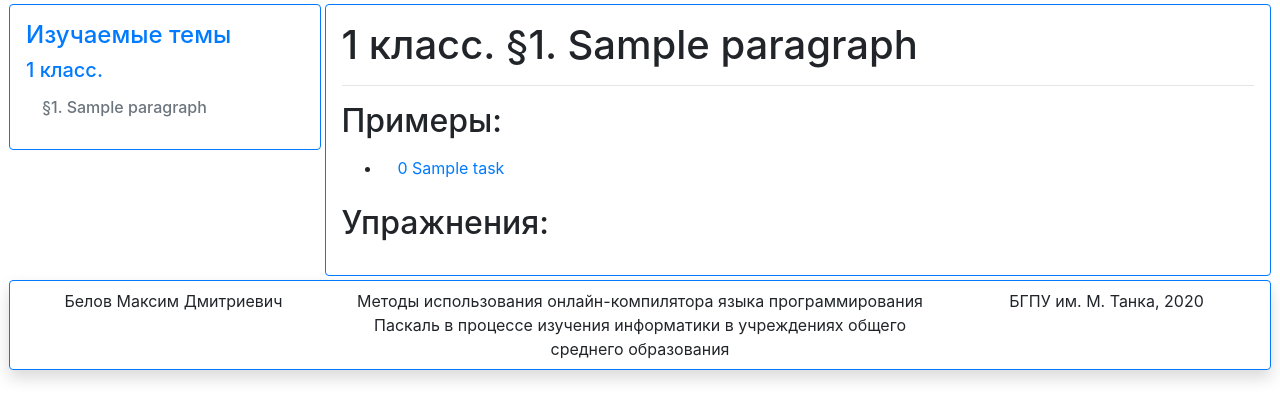
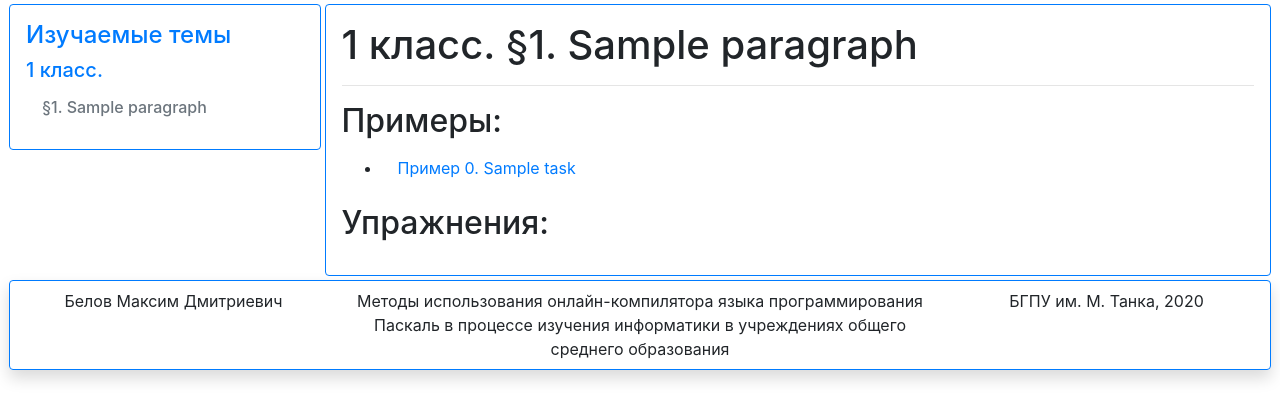
Before and after one commit to belovmd/edu-server, a Django app: page /paragraph/1/1 in a window 1280 px wide. Shown: the part 56-476 px from the top of the page. Run offline with Django 3.2, Linux system fonts and the light colour scheme; a user stored in the database is signed in; tables that the repository leaves empty hold one stand-in row (values such as "Sample post"); some libraries are stand-ins or nearby versions.

Commit message:
Fix names for tasks

```diff
--- a/test_compiler/templates/all_tasks.html
+++ b/test_compiler/templates/all_tasks.html
@@ -9,7 +9,7 @@
         <ul>
             {% for cur_task in lesson_tasks %}
                <li><a class="nav-link" href="{{ cur_task.task.get_absolute_url }}">
-                    {{ cur_task.task_number }} {% if cur_task.task_title is not None %} {{ cur_task.task_title }} {% endif %}
+                    Пример {{ cur_task.task_number }}{% if cur_task.task_title is not None %}. {{ cur_task.task_title }} {% endif %}
                </a></li>
             {% endfor %}
         </ul>
@@ -17,7 +17,7 @@
         <ul>
             {% for cur_task in hw_tasks %}
                <li><a class="nav-link" href="{{ cur_task.task.get_absolute_url }}">
-                    {{ cur_task.task_number }} {% if cur_task.task_title is not None %} {{ cur_task.task_title }} {% endif %}
+                    Упр.3 {{ cur_task.task_number }} {% if cur_task.task_title is not None %} {{ cur_task.task_title }} {% endif %}
                </a></li>
             {% endfor %}
         </ul>
```
